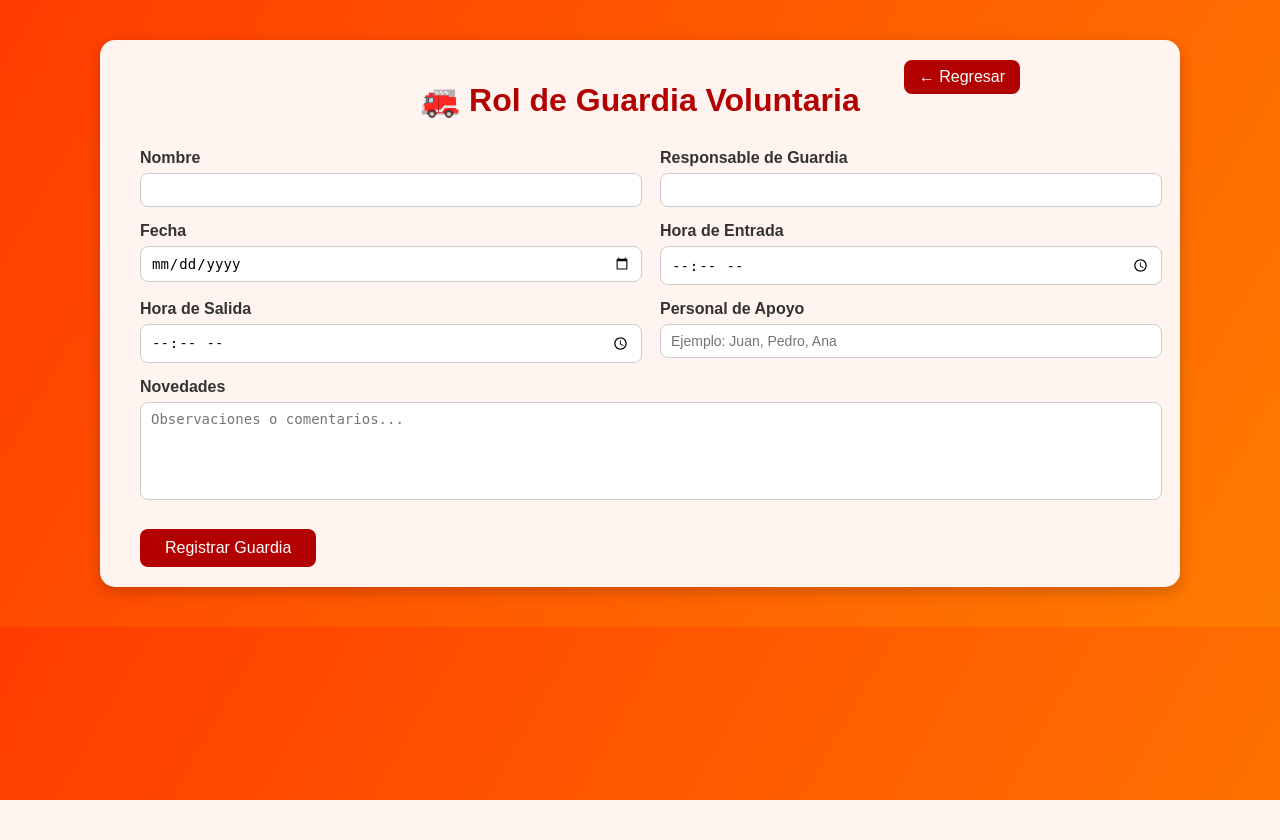
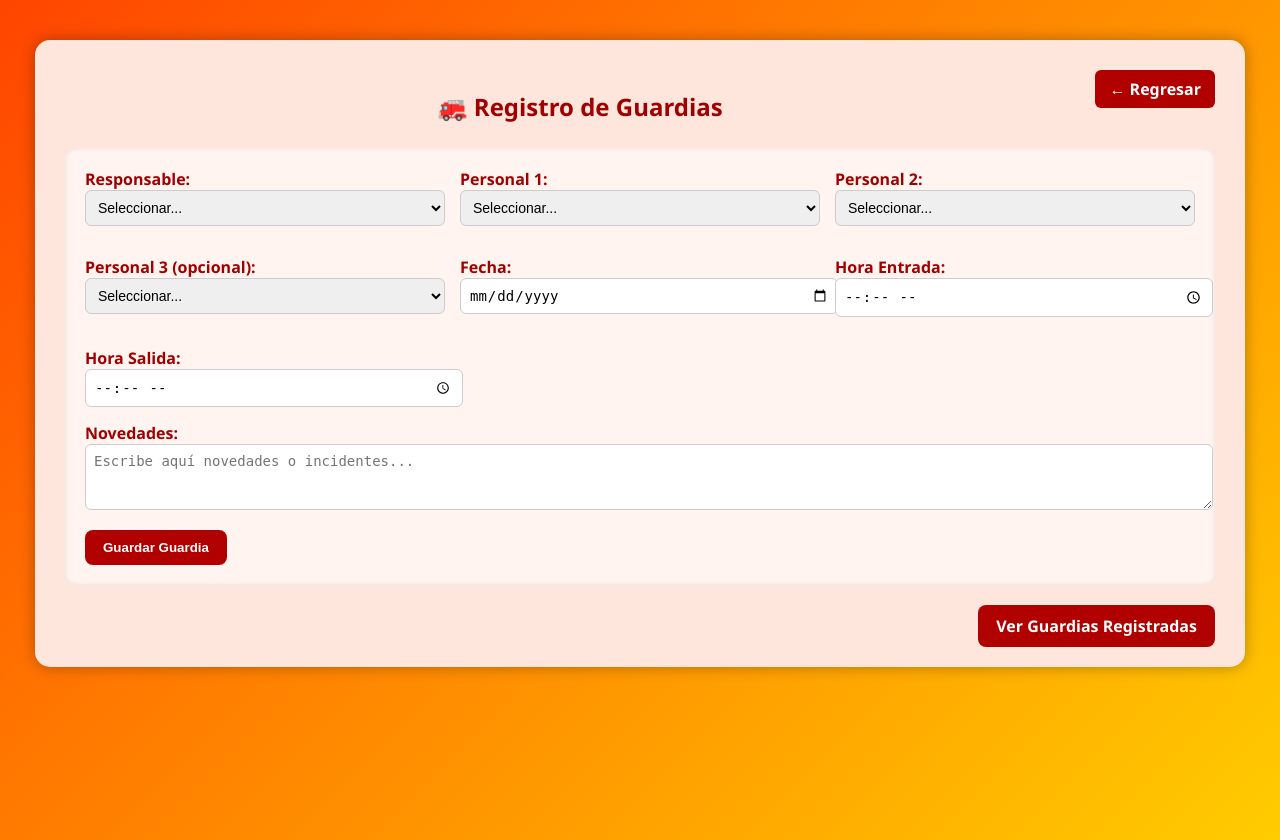
Before and after one commit to Wado1604/Base-de-Bomberos, a Flask app: page /rol_guardia in a window 1280 px wide. Before the commit the page ends 800 px from the top, so only its background shows below. Run offline with Flask 3, Linux system fonts and the light colour scheme; the visitor is signed in with stand-in values (Sample User, id 1); data that the repository does not hold is empty.

Commit message:
Actualizado rol_guardia.html: mejoras en la tabla de roles y visualización

```diff
--- a/templates/rol_guardia.html
+++ b/templates/rol_guardia.html
@@ -3,144 +3,174 @@
 <head>
     <meta charset="UTF-8">
     <meta name="viewport" content="width=device-width, initial-scale=1.0">
-  <title>Rol de Guardia Voluntaria</title>
+    <title>Guardias | Bomberos</title>
     <style>
         body {
+            font-family: 'Segoe UI', sans-serif;
+            background: linear-gradient(135deg, #ff4500, #ffcc00);
             margin: 0;
-      font-family: 'Poppins', sans-serif;
-      background: linear-gradient(120deg, #ff3c00, #ff7b00);
+            min-height: 100vh;
         }
-
         .container {
-      max-width: 1000px;
+            background-color: #ffe6dc;
+            max-width: 1150px;
             margin: 40px auto;
-      background-color: #fff4ef;
+            padding: 30px;
             border-radius: 15px;
-      padding: 20px 40px;
-      box-shadow: 0 5px 15px rgba(0,0,0,0.2);
+            box-shadow: 0 0 15px rgba(0,0,0,0.3);
+            position: relative;
         }
-
-    h1 {
+        h2 {
             text-align: center;
-      color: #b30000;
+            color: #a00000;
+            margin-bottom: 25px;
+        }
+        .btn {
+            border: none;
+            border-radius: 8px;
+            padding: 10px 18px;
+            cursor: pointer;
+            font-weight: bold;
+            transition: all 0.2s;
+            text-decoration: none; /* 🔹 sin subrayado */
+        }
+        .btn:hover { transform: scale(1.05); }
+        .btn-rojo {
+            background-color: #b00000;
+            color: white;
+            text-decoration: none; /* 🔹 sin subrayado */
+        }
+        .btn-rojo:hover { background-color: #cc0000; }
+        .btn-regresar {
+            background-color: #b00000;
+            color: white;
+            border: none;
+            padding: 8px 14px;
+            border-radius: 6px;
+            font-weight: bold;
+            float: right;
+            text-decoration: none; /* 🔹 sin subrayado */
+        }
+        .btn-regresar:hover {
+            background-color: #cc0000;
+            text-decoration: none; /* 🔹 sin subrayado */
+        }
+        table {
+            width: 100%;
+            border-collapse: collapse;
+            background-color: white;
+            border-radius: 10px;
+            overflow: hidden;
+            margin-bottom: 25px;
+        }
+        th, td {
+            padding: 10px;
+            border-bottom: 1px solid #ddd;
+            text-align: center;
+        }
+        th {
+            background-color: #ff704d;
+            color: white;
+        }
+        tr:hover { background-color: #ffe6e6; }
+        h3 {
+            color: #a00000;
+            margin-top: 30px;
+        }
+        form {
+            background-color: #fff4f0;
+            border-radius: 10px;
+            padding: 20px;
             margin-bottom: 30px;
+            box-shadow: inset 0 0 5px rgba(0,0,0,0.1);
         }
-
-    form {
-      display: flex;
-      flex-wrap: wrap;
-      justify-content: space-between;
+        label {
+            font-weight: bold;
+            color: #a00000;
         }
-
-    label {
-      font-weight: 600;
-      display: block;
-      margin-bottom: 6px;
-      color: #333;
-    }
-
-    input, textarea {
+        input, select, textarea {
             width: 100%;
-      padding: 8px 10px;
+            padding: 8px;
+            border: 1px solid #ccc;
+            border-radius: 6px;
             margin-bottom: 15px;
-      border: 1px solid #ccc;
-      border-radius: 8px;
             font-size: 14px;
         }
-
-    .half {
-      width: 48%;
+        /* 🔽 Contenedor del botón inferior derecho */
+        .boton-derecha {
+            text-align: right;
         }
-
-    textarea {
-      resize: none;
-      height: 80px;
-    }
-
-    .btn-container {
-      text-align: center;
-      margin-top: 10px;
-    }
-
-    button {
-      background-color: #b30000;
-      color: #fff;
-      padding: 10px 25px;
-      border: none;
-      border-radius: 8px;
-      font-size: 16px;
-      cursor: pointer;
-      transition: 0.3s;
-    }
-
-    button:hover {
-      background-color: #ff4c4c;
-    }
-
-    .link-regresar {
-      display: inline-block;
-      background-color: #b30000;
-      color: #fff;
-      padding: 8px 15px;
-      border-radius: 8px;
-      text-decoration: none;
-      position: absolute;
-      margin-bottom: 10px;
-      transition: 0.3s;
-      right: 260px;
-    }
-
-    .link-regresar:hover {
-      background-color: #ff4c4c;
+        .boton-derecha a {
+            text-decoration: none; /* 🔹 sin subrayado */
         }
     </style>
 </head>
 <body>
+    <div class="container">
+        <a href="{{ url_for('admin') }}" class="btn-regresar">← Regresar</a>
+        <h2>🚒 Registro de Guardias</h2>
 
-  <div class="container">
-    <a href="{{ url_for('admin') }}" class="link-regresar">← Regresar</a>
-    <h1>🚒 Rol de Guardia Voluntaria</h1>
+        <!-- Formulario nueva guardia -->
+        <form action="{{ url_for('insertar_guardia') }}" method="POST">
+            <div style="display:grid; grid-template-columns: repeat(3, 1fr); gap:15px;">
+                <div>
+                    <label>Responsable:</label>
+                    <select name="sresponsable_guardia" required>
+                        <option value="">Seleccionar...</option>
+                        {% for b in bomberos %}
+                        <option value="{{ b.nombre_completo }}">{{ b.nombre_completo }}</option>
+                        {% endfor %}
+                    </select>
+                </div>
+                <div>
+                    <label>Personal 1:</label>
+                    <select name="spersonal1" required>
+                        <option value="">Seleccionar...</option>
+                        {% for b in bomberos %}
+                        <option value="{{ b.nombre_completo }}">{{ b.nombre_completo }}</option>
+                        {% endfor %}
+                    </select>
+                </div>
+                <div>
+                    <label>Personal 2:</label>
+                    <select name="spersonal2" required>
+                        <option value="">Seleccionar...</option>
+                        {% for b in bomberos %}
+                        <option value="{{ b.nombre_completo }}">{{ b.nombre_completo }}</option>
+                        {% endfor %}
+                    </select>
+                </div>
+                <div>
+                    <label>Personal 3 (opcional):</label>
+                    <select name="spersonal3">
+                        <option value="">Seleccionar...</option>
+                        {% for b in bomberos %}
+                        <option value="{{ b.nombre_completo }}">{{ b.nombre_completo }}</option>
+                        {% endfor %}
+                    </select>
+                </div>
+                <div>
+                    <label>Fecha:</label>
+                    <input type="date" name="dfecha" required>
+                </div>
+                <div>
+                    <label>Hora Entrada:</label>
+                    <input type="time" name="dhora_entrada" required>
+                </div>
+                <div>
+                    <label>Hora Salida:</label>
+                    <input type="time" name="dhora_salida" required>
+                </div>
+            </div>
+            <label>Novedades:</label>
+            <textarea name="snovedades" rows="3" placeholder="Escribe aquí novedades o incidentes..."></textarea>
+            <button type="submit" class="btn btn-rojo">Guardar Guardia</button>
+        </form>
 
-    <form action="{{ url_for('rol_guardia') }}" method="POST">
-      <div class="half">
-        <label for="snombre">Nombre</label>
-        <input type="text" id="snombre" name="snombre" required>
+        <!-- 🔽 Botón inferior derecha -->
+        <div class="boton-derecha">
+            <a href="{{ url_for('Guardias') }}" class="btn btn-rojo">Ver Guardias Registradas</a>
         </div>
-
-      <div class="half">
-        <label for="sresponsable_guardia">Responsable de Guardia</label>
-        <input type="text" id="sresponsable_guardia" name="sresponsable_guardia" required>
-      </div>
-
-      <div class="half">
-        <label for="dfecha">Fecha</label>
-        <input type="date" id="dfecha" name="dfecha" required>
-      </div>
-
-      <div class="half">
-        <label for="dhora_entrada">Hora de Entrada</label>
-        <input type="time" id="dhora_entrada" name="dhora_entrada" required>
-      </div>
-
-      <div class="half">
-        <label for="dhora_salida">Hora de Salida</label>
-        <input type="time" id="dhora_salida" name="dhora_salida" required>
-      </div>
-
-      <div class="half">
-        <label for="spersonal">Personal de Apoyo</label>
-        <input type="text" id="spersonal" name="spersonal" placeholder="Ejemplo: Juan, Pedro, Ana">
-      </div>
-
-      <div style="width: 100%;">
-        <label for="snovedades">Novedades</label>
-        <textarea id="snovedades" name="snovedades" placeholder="Observaciones o comentarios..."></textarea>
-      </div>
-
-      <div class="btn-container">
-        <button type="submit">Registrar Guardia</button>
-      </div>
-    </form>
     </div>
 </body>
 </html>
```
Lines whose indentation alone changed are shown as unchanged.
